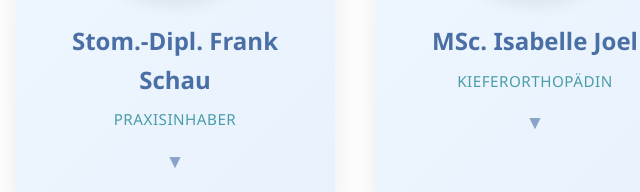
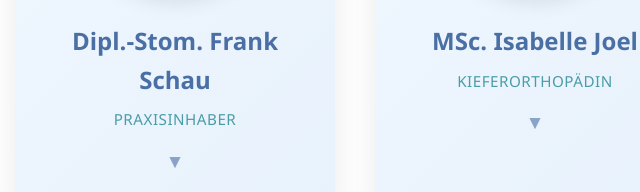
Before and after one commit to drilonmaloku96/praxis-schau, a website: page pages/team.html in a window 1280 px wide. Shown: the part 738-930 px from the top of the page, 105-745 px from the left. Drawn offline with Linux system fonts and the light colour scheme.

Commit message:
Correct Frank Schau's title to Dipl.-Stom.
- Change from "Stom.-Dipl." to "Dipl.-Stom." (correct order)
- Updated in h3 tag and image alt text
- Consistent across entire team page

Co-Authored-By: Claude Sonnet 4.5 <noreply@anthropic.com>

```diff
--- a/pages/team.html
+++ b/pages/team.html
@@ -63,10 +63,10 @@
                     <!-- Team Member 1 - Frank Schau -->
                     <div class="team-member zahnarzt">
                         <div class="team-member-image-wrapper">
-                            <img src="../images/Team/Frank Schau.jpg" alt="Stom.-Dipl. Frank Schau" class="team-member-image" loading="lazy" decoding="async">
+                            <img src="../images/Team/Frank Schau.jpg" alt="Dipl.-Stom. Frank Schau" class="team-member-image" loading="lazy" decoding="async">
                         </div>
                         <div class="team-member-info">
-                            <h3>Stom.-Dipl. Frank Schau</h3>
+                            <h3>Dipl.-Stom. Frank Schau</h3>
                             <p class="role">Praxisinhaber</p>
                             <div class="team-member-details">
                                 <p style="line-height: 1.9;">Fachzahnarzt für Kieferorthopädie</p>
@@ -385,7 +385,7 @@
                             <img src="../images/Team/Frank Schau.jpg" alt="Frank Schau" class="team-member-image" loading="lazy" decoding="async">
                         </div>
                         <div class="team-member-info">
-                            <h3>Stom.-Dipl. Frank Schau</h3>
+                            <h3>Dipl.-Stom. Frank Schau</h3>
                             <p class="role">Praxisinhaber</p>
                             <p>Fachzahnarzt für Kieferorthopädie</p>
                         </div>
```
